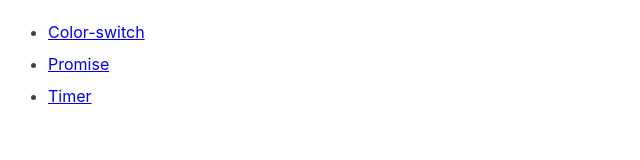
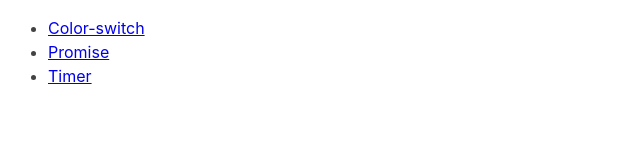
Before and after one commit to Serhii-Chekalov/goit-js-hw-11, a plain HTML site: page index.html in a window 1280 px wide. Shown: the whole page, without its empty margins (0-640 px from the left). Drawn offline with Linux system fonts and the light colour scheme.

Commit message:
Deploying to gh-pages from @ Serhii-Chekalov/goit-js-hw-11@ab3ed5574a0bd177bc87d5dc13510f772e6265b2 🚀

```diff
--- a/index.html
+++ b/index.html
@@ -1 +1 @@
-<!DOCTYPE html><html lang="ru"><head><meta charset="UTF-8"><meta http-equiv="X-UA-Compatible" content="IE=edge"><meta name="viewport" content="width=device-width, initial-scale=1.0"><title>Страница навигации</title><style>body{font-family:-apple-system,BlinkMacSystemFont,Segoe UI,Roboto,Oxygen,Ubuntu,Cantarell,Open Sans,Helvetica Neue,sans-serif;background-color:#fff;color:#424242;line-height:2}</style></head><body> <ul> <li><a href="/parcel-project-template/partials/color-switch.html">Color-switch</a></li> <li><a href="/parcel-project-template/partials/promise.html">Promise</a></li> <li><a href="/parcel-project-template/partials/timer.html">Timer</a></li> </ul> </body></html>
+<!DOCTYPE html><html lang="ru"><head><meta charset="UTF-8"><meta http-equiv="X-UA-Compatible" content="IE=edge"><meta name="viewport" content="width=device-width, initial-scale=1.0"><title>Страница навигации</title><style>body{font-family:-apple-system,BlinkMacSystemFont,Segoe UI,Roboto,Oxygen,Ubuntu,Cantarell,Open Sans,Helvetica Neue,sans-serif;background-color:#fff;color:#424242;line-height:1.5}</style></head><body> <ul> <li><a href="/parcel-project-template/partials/color-switch.html">Color-switch</a></li> <li><a href="/parcel-project-template/partials/promise.html">Promise</a></li> <li><a href="/parcel-project-template/partials/timer.html">Timer</a></li> </ul> </body></html>
```
